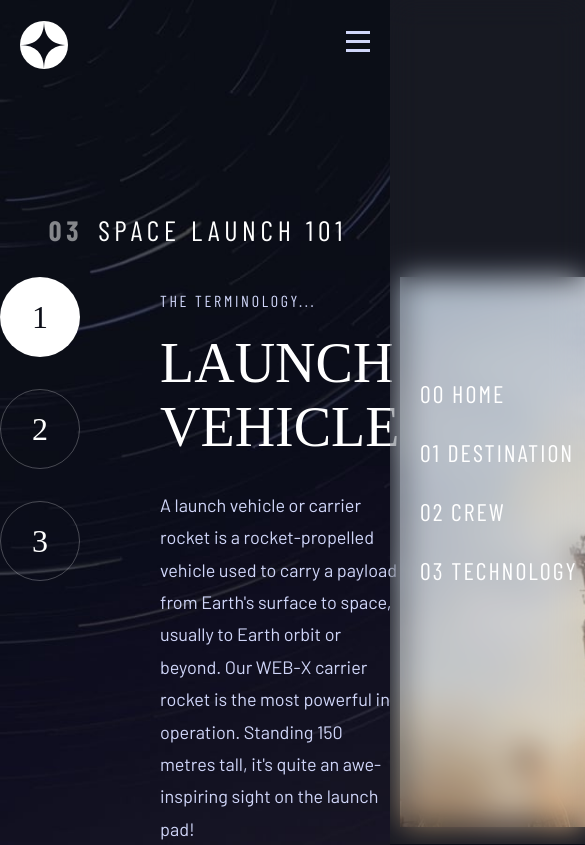
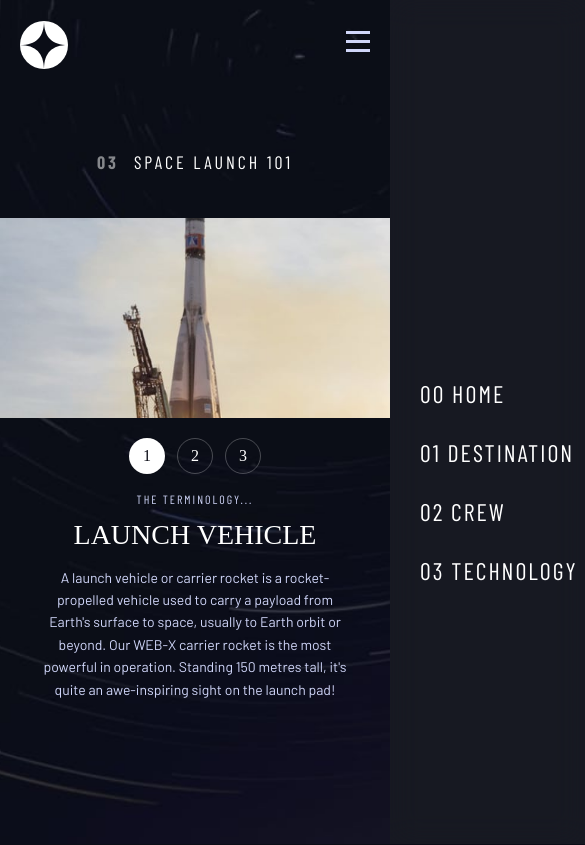
Before and after one commit to ME0WGE/React-Space-Router, a React (Vite) app: page /technology/launch in a window 390 px wide. Shown: the top 845 px of the page, 585 px wide, since content can reach past the window. Built offline with nearby package versions, Linux system fonts and the light colour scheme; a web font is replaced by a local one.

Commit message:
responsive technology okayge

```diff
--- a/src/pages/technology/technology.css
+++ b/src/pages/technology/technology.css
@@ -100,3 +100,167 @@
 .technology-image img {
   height: 550px;
 }
+
+/* Media Queries */
+@media (max-width: 1440px) {
+  /* -- TABLET -- */
+  .technology-container {
+    background-image: url("../../assets/technology/tablet/background-technology-tablet.jpg");
+  }
+
+  .technology-main {
+    flex-direction: column-reverse;
+    align-items: center;
+  }
+
+  .technology-title h1 {
+    margin-left: 5%;
+    font-size: calc(var(--font-size-title) - 4px);
+  }
+
+  .technology-info {
+    flex-direction: column;
+    align-items: center;
+    gap: var(--spacing-medium);
+    margin-top: 40px;
+  }
+
+  .technology-nav {
+    flex-direction: row;
+    justify-content: center;
+    gap: 20px;
+  }
+
+  .tech-number {
+    width: 60px;
+    height: 60px;
+    font-size: 24px;
+  }
+
+  .technology-text {
+    text-align: center;
+    padding: 0 20px;
+  }
+
+  .technology-image {
+    width: 100%;
+    margin-top: 30px;
+    display: flex;
+    justify-content: center;
+  }
+
+  .technology-image img {
+    height: auto;
+    width: 100%;
+    max-height: 350px;
+    object-fit: cover;
+  }
+
+  .technology-text h2 {
+    font-size: 40px;
+    margin: 10px 0 20px;
+  }
+
+  .description {
+    font-size: 16px;
+    max-width: 600px;
+    margin: 0 auto;
+  }
+}
+
+@media (max-width: 768px) {
+  /* -- MOBILE -- */
+  .technology-container {
+    background-image: url("../../assets/technology/mobile/background-technology-mobile.jpg");
+  }
+
+  .technology-title {
+    padding-top: 3rem;
+  }
+
+  .technology-title h1 {
+    font-size: calc(var(--font-size-title) - 8px);
+    text-align: center;
+    margin-left: 0;
+    letter-spacing: 3px;
+  }
+
+  .technology-content {
+    margin-top: 30px;
+  }
+
+  .technology-main {
+    margin-top: var(--spacing-small);
+  }
+
+  .technology-info {
+    margin-top: 20px;
+    gap: var(--spacing-small);
+  }
+
+  .tech-number {
+    width: 40px;
+    height: 40px;
+    font-size: 18px;
+  }
+
+  .technology-nav {
+    gap: 15px;
+  }
+
+  .technology-text {
+    max-width: 90%;
+  }
+
+  .terminology {
+    font-size: 14px;
+  }
+
+  .technology-text h2 {
+    font-size: 32px;
+    margin: 8px 0 16px;
+  }
+
+  .description {
+    font-size: 15px;
+    line-height: 1.6;
+  }
+
+  .technology-image img {
+    max-height: 250px;
+  }
+}
+
+@media (max-width: 480px) {
+  /* -- XS MOBILE -- */
+  .technology-title h1 {
+    font-size: calc(var(--font-size-title) - 10px);
+  }
+
+  .tech-number {
+    width: 36px;
+    height: 36px;
+    font-size: 16px;
+  }
+
+  .technology-nav {
+    gap: 12px;
+  }
+
+  .technology-text h2 {
+    font-size: 28px;
+  }
+
+  .terminology {
+    font-size: 12px;
+    letter-spacing: 2px;
+  }
+
+  .description {
+    font-size: 14px;
+  }
+
+  .technology-image img {
+    max-height: 200px;
+  }
+}
```
